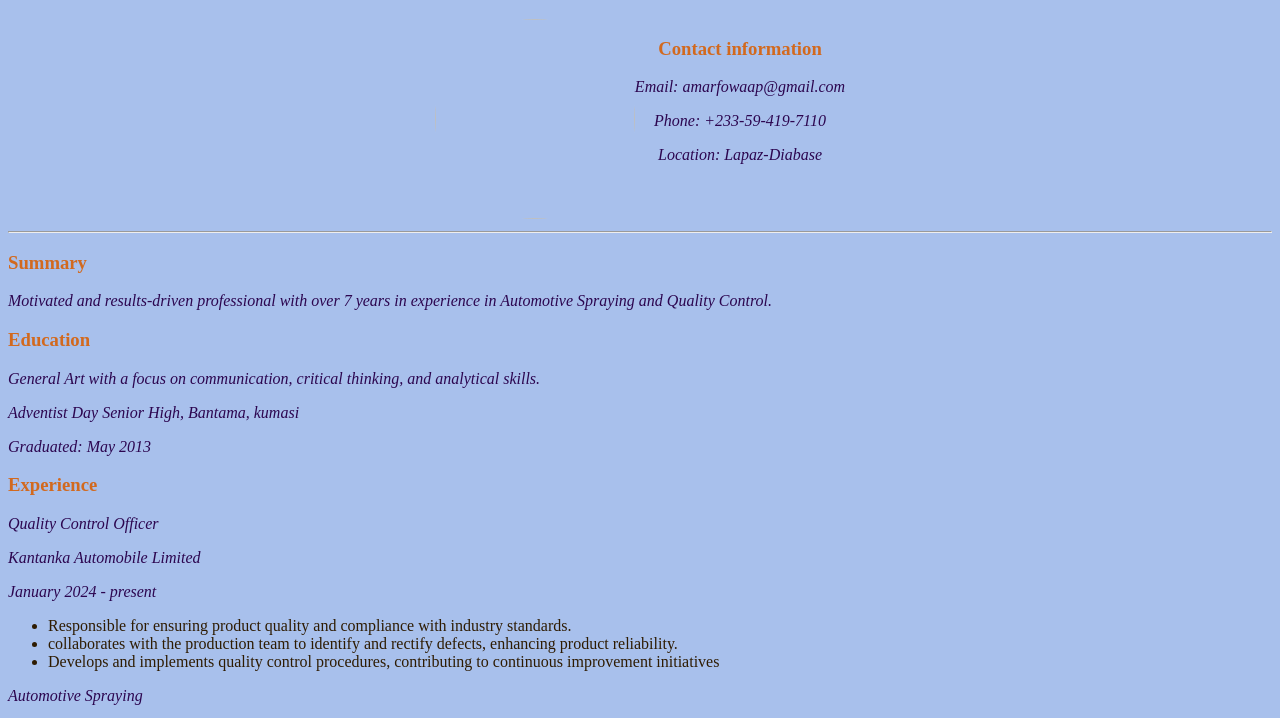
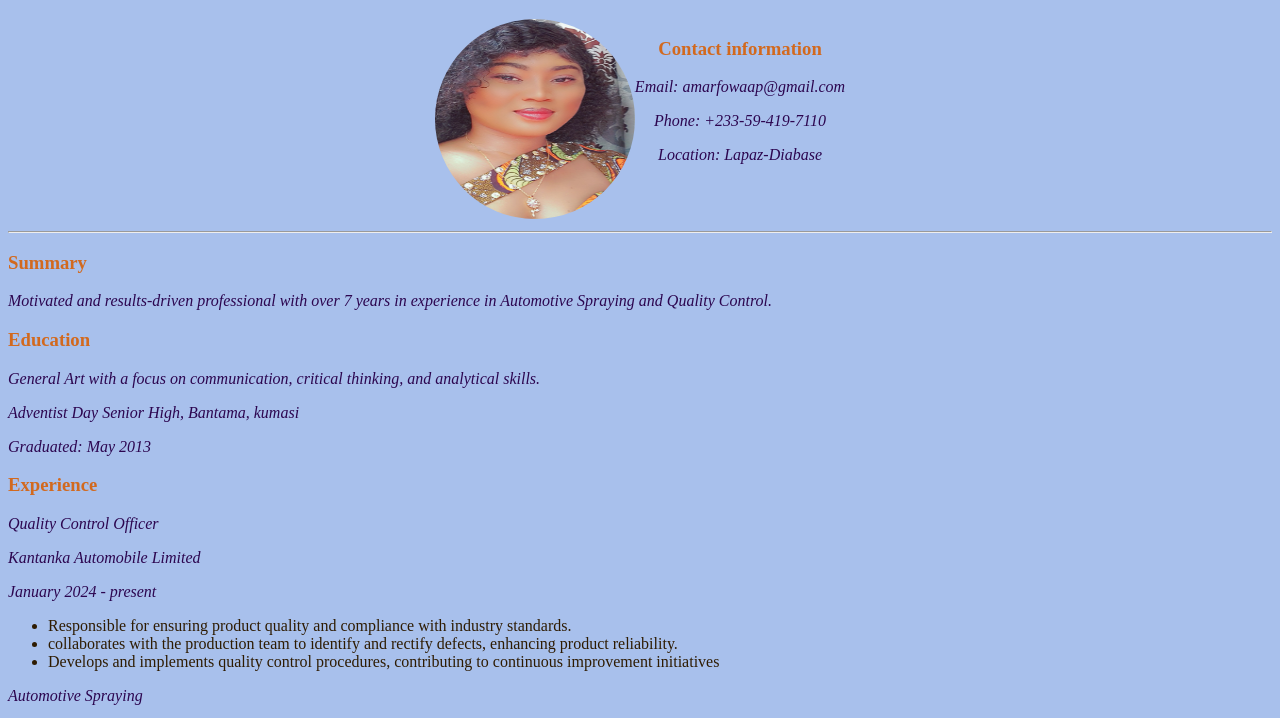
Before and after one commit to sarfowaa-399/TECH4GIRLS_Homework5, a plain HTML site: page index.html in a window 1280 px wide. Shown: the part 61-779 px from the top of the page. Drawn offline with Linux system fonts and the light colour scheme.

Commit message:
adding images

```diff
--- a/index.html
+++ b/index.html
@@ -24,7 +24,7 @@ ul{font-family: 'Times New Roman', Times, serif; color: rgb(46, 27, 2);}
  <h1>AMA SARFOWAA PORTIA</h1>
  <div class="big_content">
     <div class="portia">
-    <img src="../Homework4/images/image-5.jpg" alt="" style="width:200px;height:200px" object-fit: contain class="portia">
+    <img src="images/image-5.jpg" alt="" style="width:200px;height:200px" object-fit: contain class="portia">
 </div>
     <div class="portia">
     <h3 id="header2">Contact information</h3>
```
Also changed, not shown: images/image-5.jpg (added).
